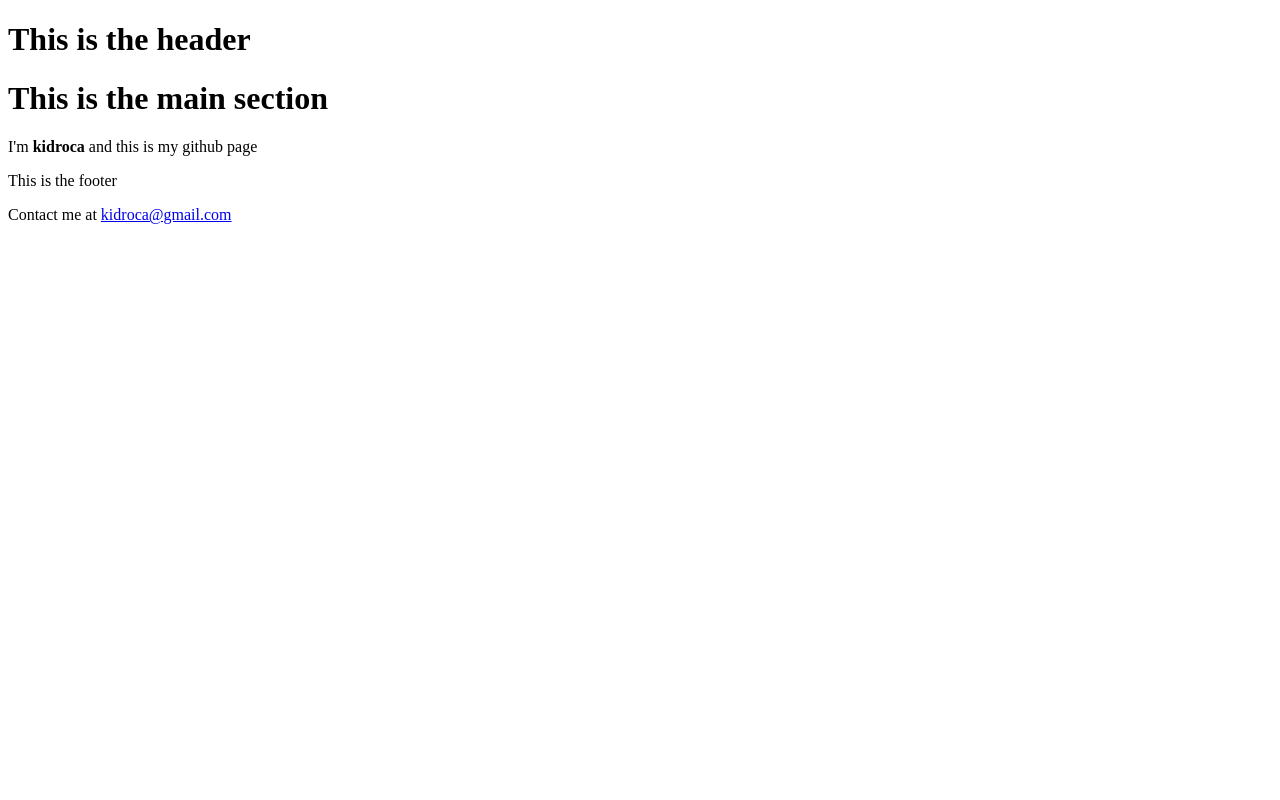
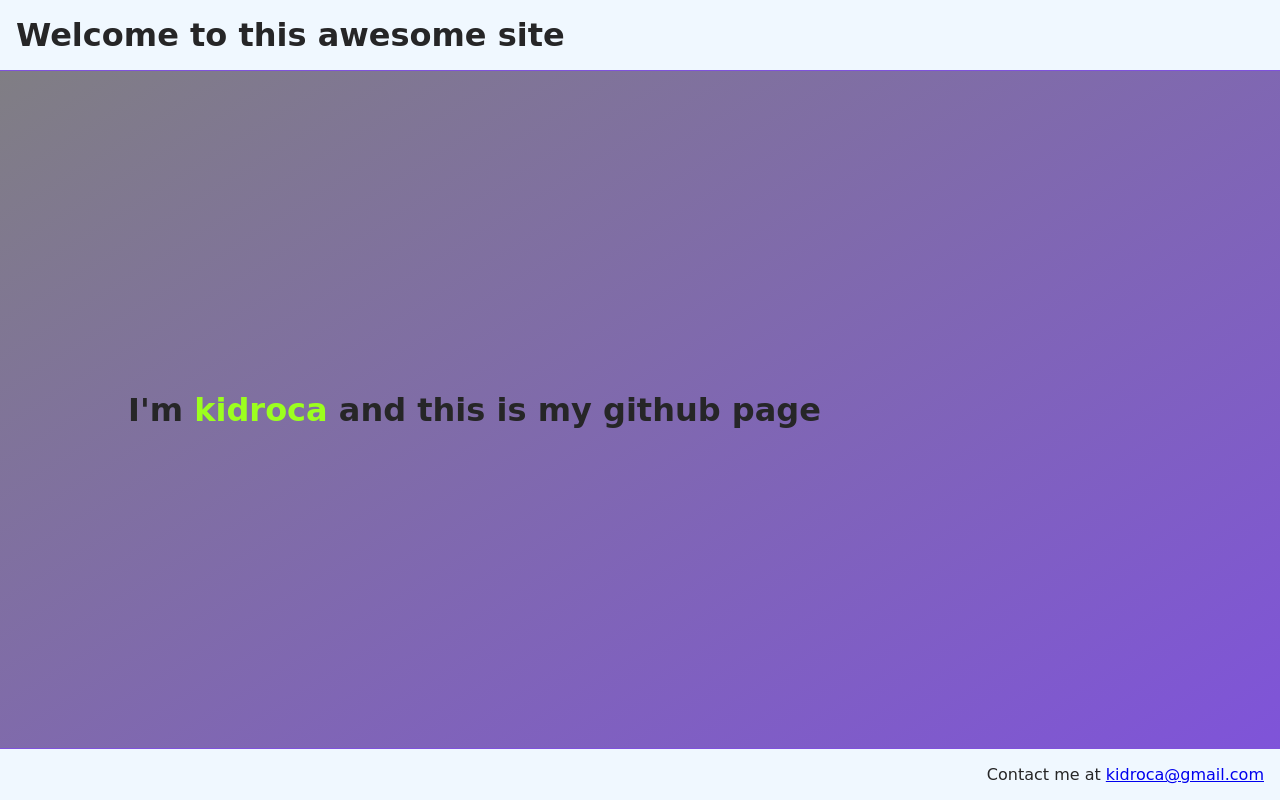
Before and after one commit to kidroca/kidroca.github.io, a website: page index.html in a window 1280 px wide. Drawn offline with Linux system fonts and the light colour scheme.

Commit message:
refactor(styles): add styles

```diff
--- a/index.html
+++ b/index.html
@@ -2,22 +2,21 @@
 <html lang="en">
 <head>
     <meta charset="UTF-8">
+    <meta name="viewport" content="width=device-width, initial-scale=1">
     <title>Kidroca's Github Page</title>
 
     <link rel="stylesheet" href="./styles/main.css">
 </head>
 <body>
     <header>
-        <h1>This is the header</h1>
+        <h1>Welcome to this awesome site</h1>
     </header>
 
     <main>
-        <h1>This is the main section</h1>
-        <p>I'm <strong>kidroca</strong> and this is my github page</p>
+        <h1>I'm <strong class="brand">kidroca</strong> and this is my github page</h1>
     </main>
 
     <footer>
-        <p>This is the footer</p>
         <p>Contact me at <a href="mailto:kidroca@gmail.com?Subject=Your%20Github%20Page" target="_top">kidroca@gmail.com</a></p>
     </footer>
 </body>
--- a/styles/main.css
+++ b/styles/main.css
@@ -0,0 +1,81 @@
+html, body {
+    margin: 0;
+    font-family: cursive;
+    background-image: linear-gradient(to bottom right, grey, #7f52dc);
+    color: #262627;
+    height: 100vh;
+    overflow: hidden;
+}
+
+body {
+    display: flex;
+    flex-direction: column;
+}
+
+header, footer {
+    padding: 0 1rem;
+    background-color: aliceblue;
+}
+
+header {
+    padding: 1rem;
+    text-align: left;
+    border-bottom: 1px solid #7f52dc;
+}
+
+header h1 {
+    margin: 0;
+}
+
+footer {
+    border-top: 1px solid #7f52dc;
+    text-align: right;
+}
+
+main {
+    width: 80vw;
+    margin: auto;
+}
+
+.brand {
+    color: rgb(156, 255, 30);
+    font-family: cursive;
+}
+
+.under-construction {
+    position: absolute;
+    right: 0.5rem;
+
+    padding: 0.5rem 1rem;
+    box-shadow: 2px 2px 0 0 rgba(119, 80, 80, 0.5);
+    background-color: red;
+    color: white;
+}
+
+.slideDown{
+    animation-name: slideDown;
+
+    animation-duration: 1s;
+    animation-timing-function: ease;
+}
+
+@keyframes slideDown {
+    0% {
+        transform: translateY(-100%);
+    }
+    50%{
+        transform: translateY(8%);
+    }
+    65%{
+        transform: translateY(-4%);
+    }
+    80%{
+        transform: translateY(4%);
+    }
+    95%{
+        transform: translateY(-2%);
+    }
+    100% {
+        transform: translateY(0%);
+    }
+}
```
